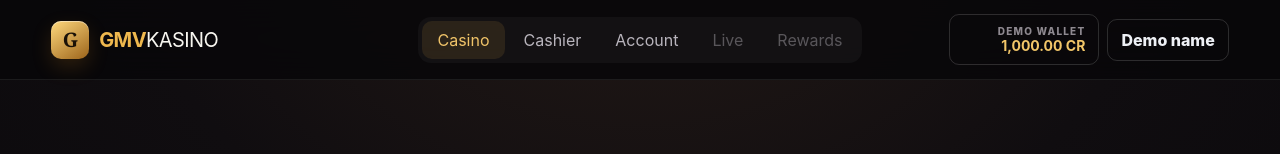
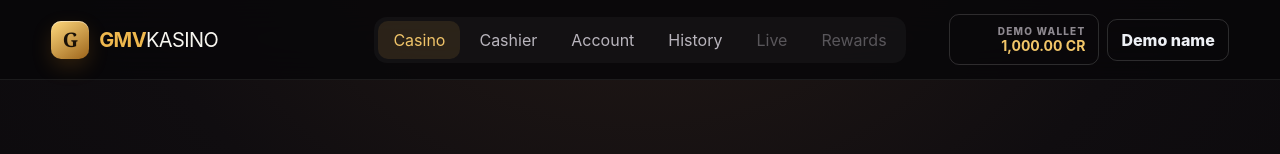
Before and after one commit to fabianmartens95-art/GMVKASINO, a React (Vite) app: page / in a window 1280 px wide. Shown: the top 154 px of the page. Built offline with nearby package versions, Linux system fonts and the light colour scheme; no server answers.

Commit message:
player: add history navigation

```diff
--- a/src/components/Header.jsx
+++ b/src/components/Header.jsx
@@ -1,4 +1,4 @@
-export default function Header({ balance, onHome, onCashier, onAccount, onOpenLogin, player }) {
+export default function Header({ balance, onHome, onCashier, onAccount, onHistory, onOpenLogin, player }) {
   return (
     <header className="topbar">
       <button className="brand" onClick={onHome} aria-label="Open casino lobby">
@@ -12,6 +12,7 @@ export default function Header({ balance, onHome, onCashier, onAccount, onOpenLo
         <button onClick={onHome}>Casino</button>
         <button onClick={onCashier}>Cashier</button>
         <button onClick={onAccount}>Account</button>
+        <button onClick={onHistory}>History</button>
         <button disabled>Live</button>
         <button disabled>Rewards</button>
       </nav>
```
